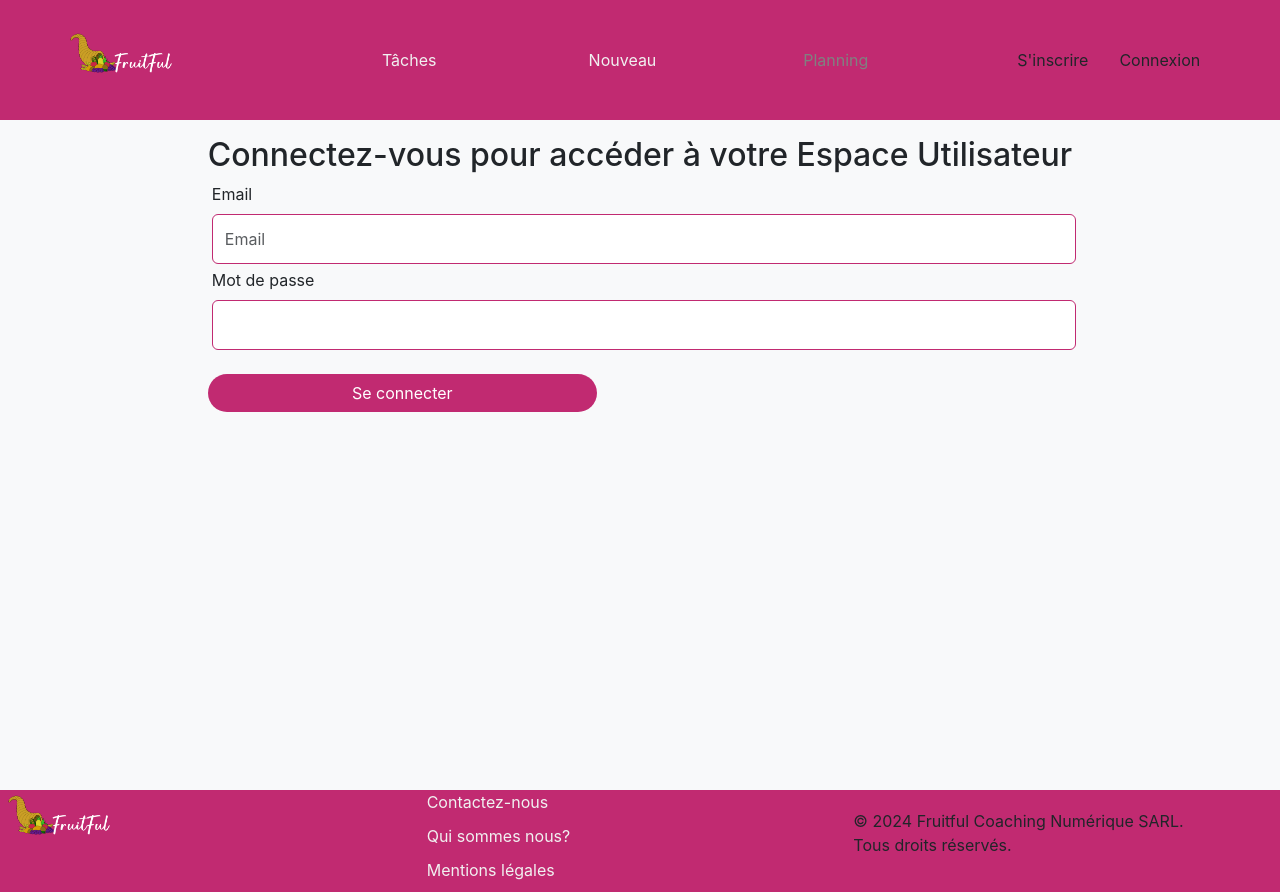
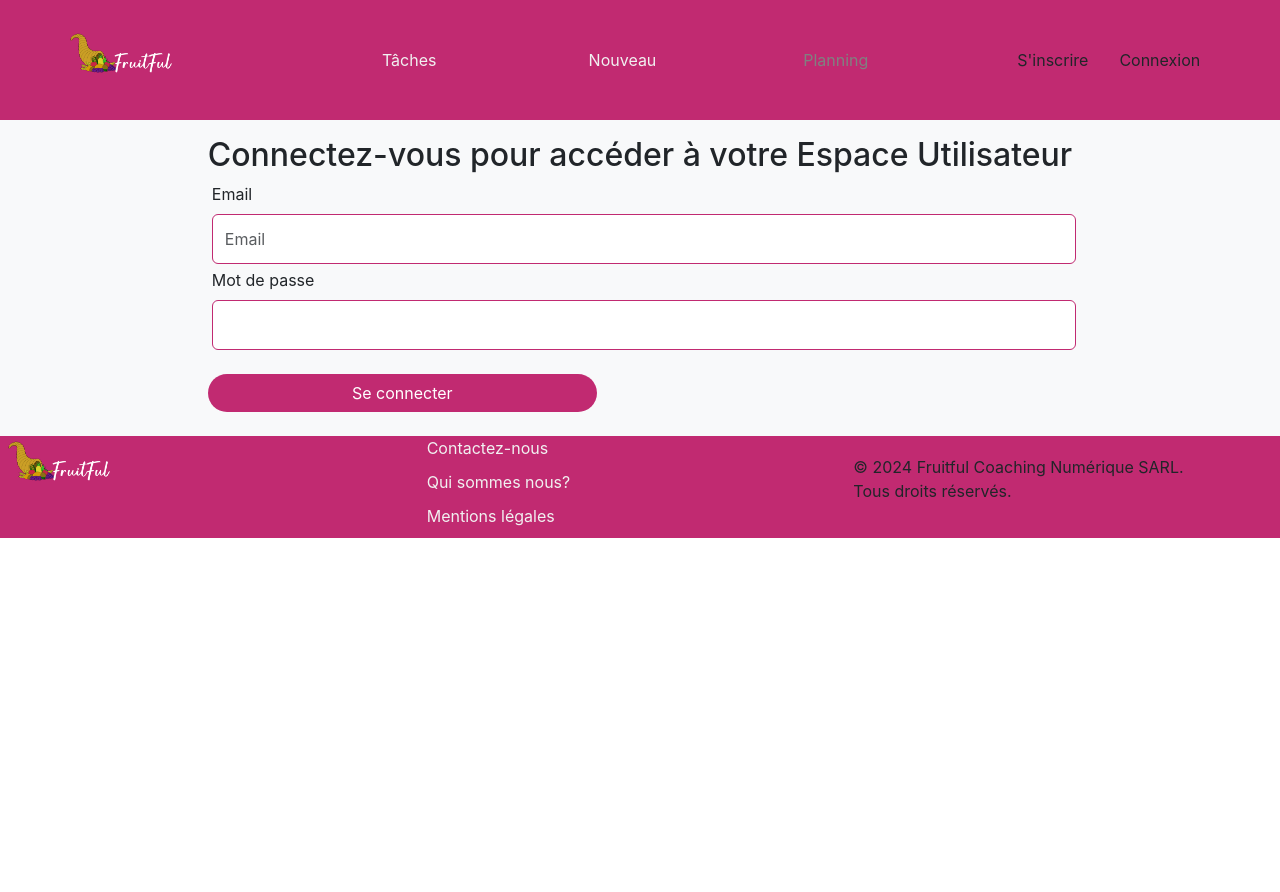
Before and after one commit to RomainVReco/fruitful-app, a React (Create React App) app: page /login in a window 1280 px wide. After the commit the page ends 800 px from the top, so only its background shows below. Built offline with nearby package versions, Linux system fonts and the light colour scheme; no server answers.

Commit message:
premier fix footer

```diff
--- a/src/App.css
+++ b/src/App.css
@@ -47,12 +47,6 @@ body {
 
 .footer-content-container {
   min-height: calc(100vh - 34px); /* Ajustez la hauteur selon vos besoins */
-}
-
-.footer--pin {
-  position: relative;
-  left: 0;
-  bottom: 0;
 }
 
 .vertical-footer-centrage {
--- a/src/pages/public/Layout.js
+++ b/src/pages/public/Layout.js
@@ -6,13 +6,9 @@ import { Outlet } from "react-router-dom";
 export default function Layout() {
     return (
         <div className="layout-container">
-            <div className="footer-content-container">
                 <Header />
                 <Outlet />
-            </div>
-            <footer className="footer--pin">
                 <Footer />
-            </footer>
         </div>
     )
 }
```
